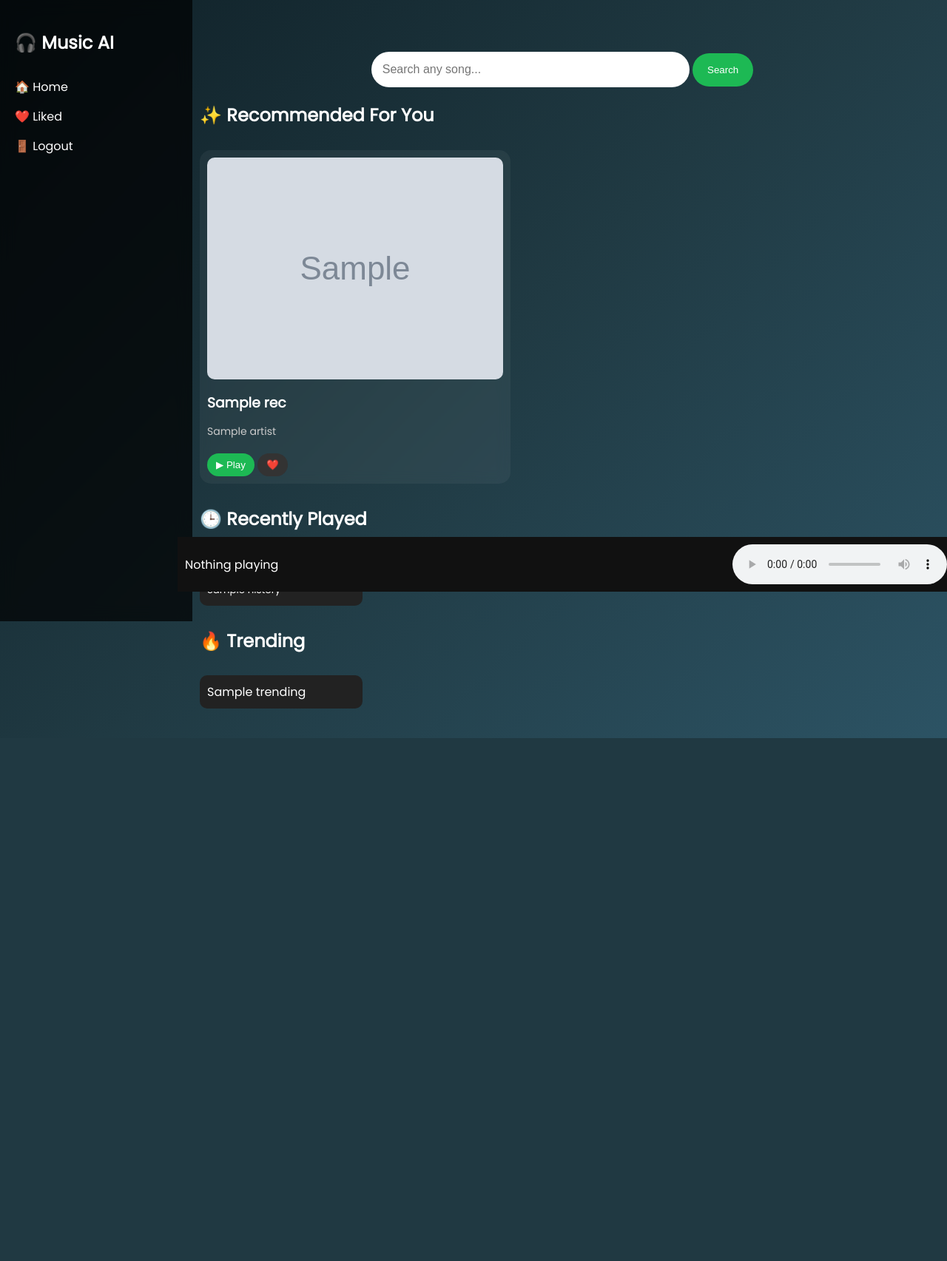
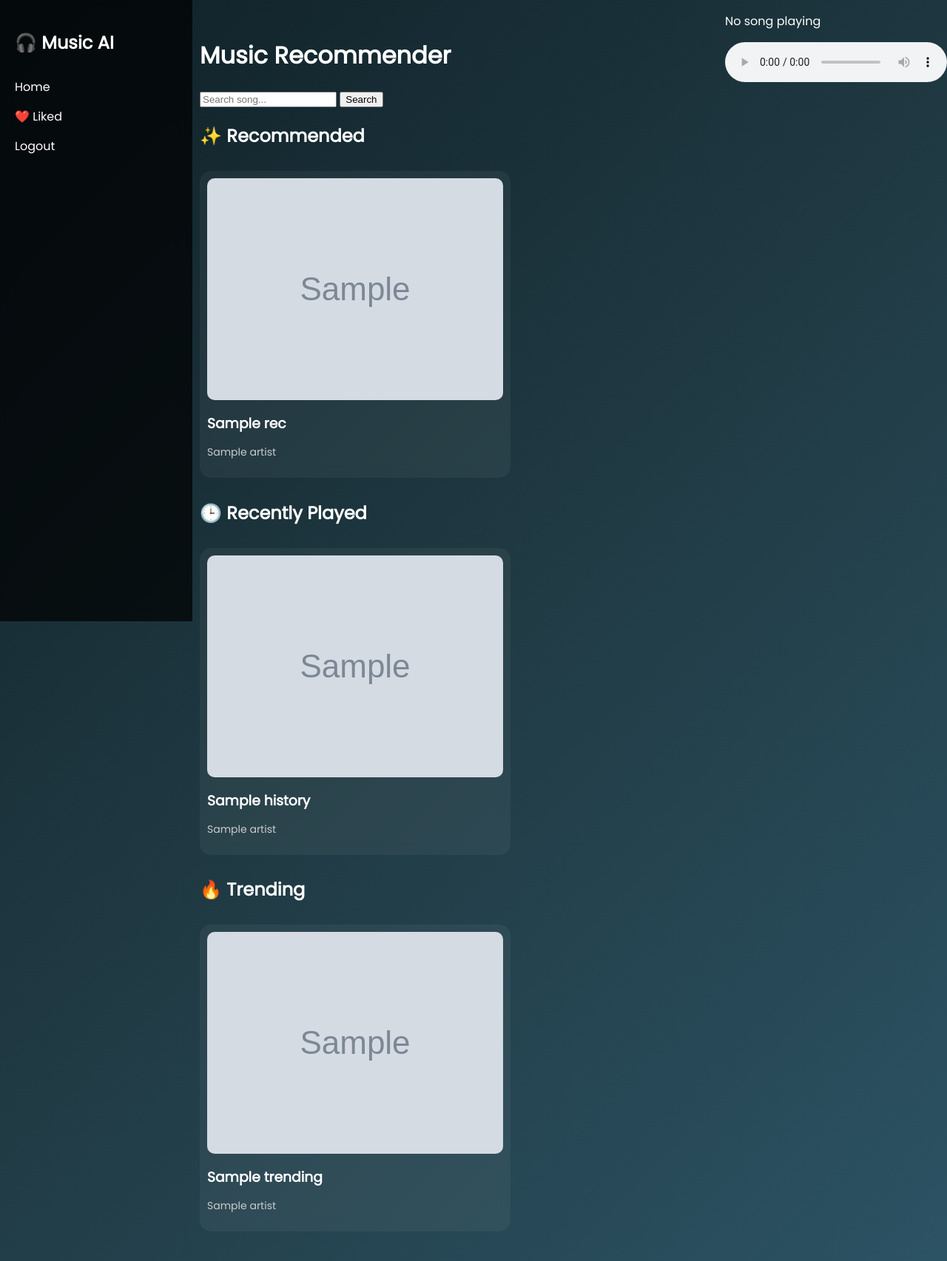
Before and after one commit to Swaliha-jamadar-070/Music-Recommender-System, a Flask app: template templates/index.html in a window 1280 px wide. Shown: the whole page at 74% size. Before the commit the page ends 998 px from the top, so only its background shows below. Run offline with Flask 3, Linux system fonts and the light colour scheme; the template is opened without the code that fills it: most values are stand-ins (such as "Sample title", 1, 10 or a date in 2020); grey boxes marked "Sample" are stand-in pictures; some libraries are stand-ins or nearby versions.

Commit message:
Update index.html

```diff
--- a/templates/index.html
+++ b/templates/index.html
@@ -8,67 +8,60 @@
 
 <body>
 
-<!-- SIDEBAR -->
 <div class="sidebar">
     <h2>🎧 Music AI</h2>
-    <a href="/">🏠 Home</a>
+    <a href="/">Home</a>
     <a href="/liked">❤️ Liked</a>
-    <a href="/logout">🚪 Logout</a>
+    <a href="/logout">Logout</a>
 </div>
 
 <div class="main">
 
-<!-- HERO SEARCH -->
-<div class="search-box">
-    <form method="POST">
-        <input name="song" placeholder="Search any song..." required>
-        <button>Search</button>
-    </form>
-</div>
+<h1>Music Recommender</h1>
 
-<!-- RECOMMENDED -->
-<h2>✨ Recommended For You</h2>
+<form method="POST" class="search">
+    <input name="song" placeholder="Search song..." required>
+    <button>Search</button>
+</form>
+
+<h2>✨ Recommended</h2>
 <div class="row">
 {% for s in recs %}
-<div class="card">
+<div class="card" onclick="play('{{s.name}}','{{s.preview}}','{{s.artist}}')">
 <img src="{{s.image}}">
 <h3>{{s.name}}</h3>
 <p>{{s.artist}}</p>
-
-<button class="play" onclick="play('{{s.name}}','{{s.preview}}','{{s.artist}}')">▶ Play</button>
-<button class="like" onclick="like('{{s.name}}')">❤️</button>
-
 </div>
 {% endfor %}
 </div>
 
-<!-- HISTORY LIKE YOUTUBE -->
 <h2>🕒 Recently Played</h2>
 <div class="row">
 {% for h in history %}
-<div class="small-card" onclick="quickPlay('{{h[0]}}','{{h[1]}}')">
-🎵 {{h[0]}} <br>
-<small>{{h[1]}}</small>
+<div class="card" onclick="play('{{h.name}}','{{h.preview}}','{{h.artist}}')">
+<img src="{{h.image}}">
+<h3>{{h.name}}</h3>
+<p>{{h.artist}}</p>
 </div>
 {% endfor %}
 </div>
 
-<!-- TRENDING -->
 <h2>🔥 Trending</h2>
 <div class="row">
 {% for t in trending %}
-<div class="small-card">
-{{t}}
+<div class="card" onclick="play('{{t.name}}','{{t.preview}}','{{t.artist}}')">
+<img src="{{t.image}}">
+<h3>{{t.name}}</h3>
+<p>{{t.artist}}</p>
 </div>
 {% endfor %}
 </div>
 
 </div>
 
-<!-- PLAYER -->
-<div class="player-bar">
-<span id="now">Nothing playing</span>
-<audio id="player" controls></audio>
+<div class="player">
+<p id="now">No song playing</p>
+<audio id="audio" controls></audio>
 </div>
 
 <script src="/static/script.js"></script>
```
